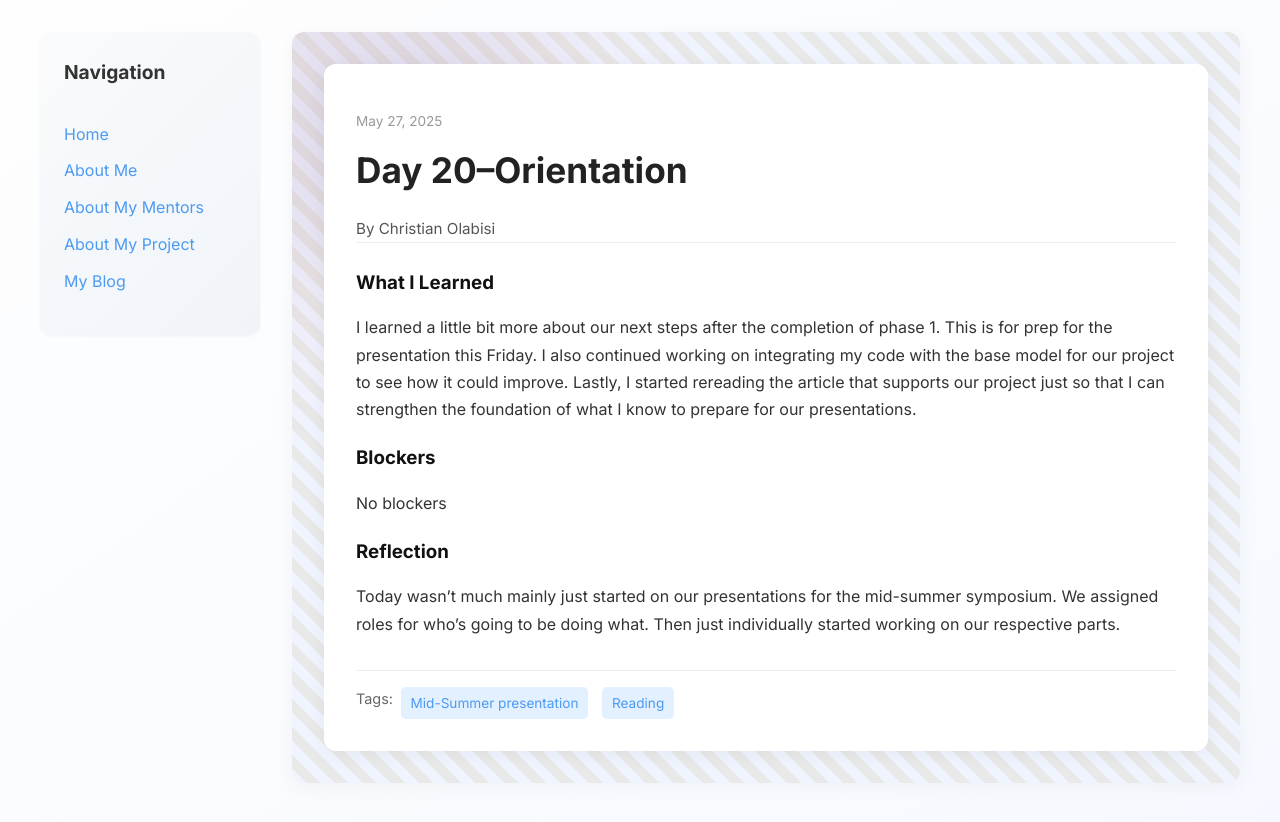
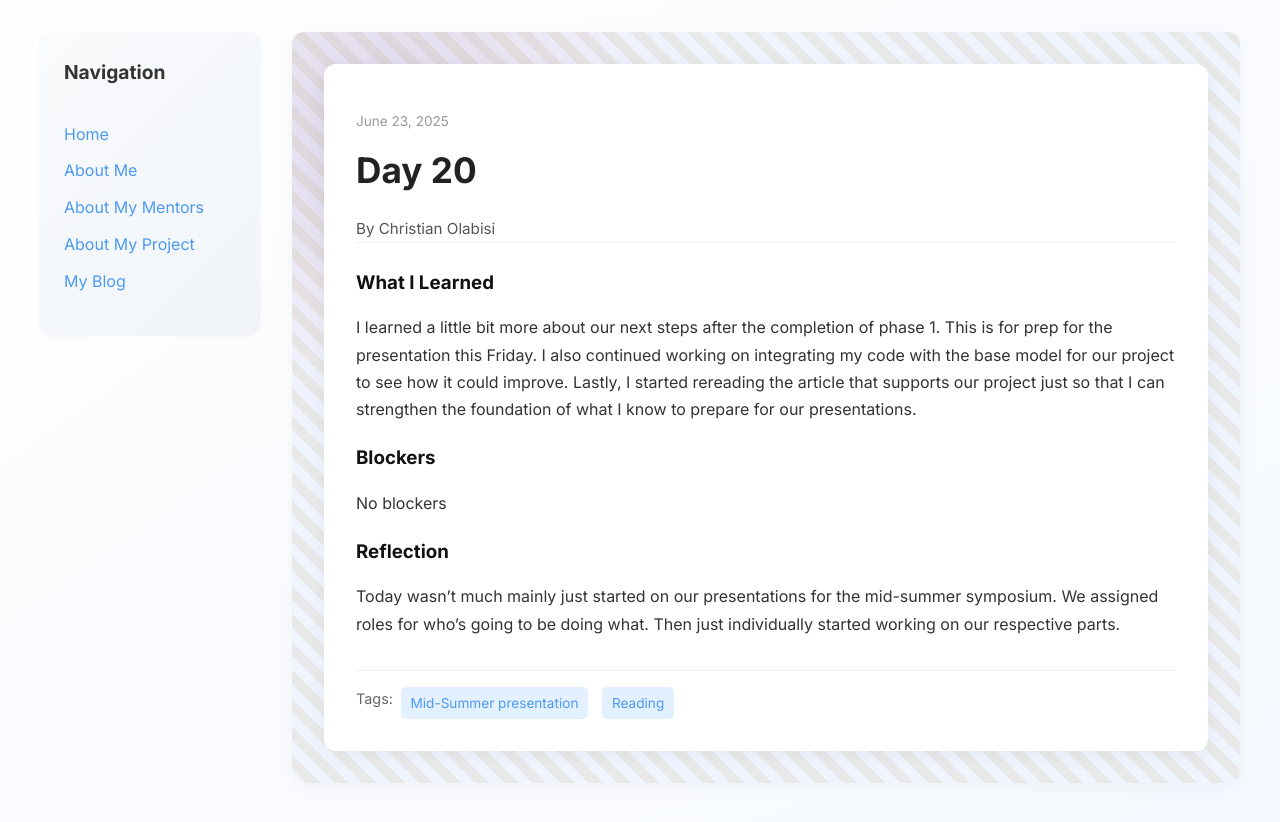
Before and after one commit to Chola3-pixel/Chola3-pixel.github.io, a Jekyll site: the page built from _posts/2025-06-23-day-20.md, in a window 1280 px wide. Shown: the top 822 px of the page. Built offline with Jekyll 4.4.1, drawn with Linux system fonts in a browser that asks for light colours.

Commit message:
Update 2025-06-23-day-20.md

```diff
--- a/_posts/2025-06-23-day-20.md
+++ b/_posts/2025-06-23-day-20.md
@@ -1,7 +1,7 @@
 ---
 layout: post
-title: "Day 20–Orientation"
-date: 2025-05-27
+title: "Day 20"
+date: 2025-06-23
 author: Christian Olabisi
 permalink: /day20.html
 tags: ["Mid-Summer presentation", "Reading"]
```
